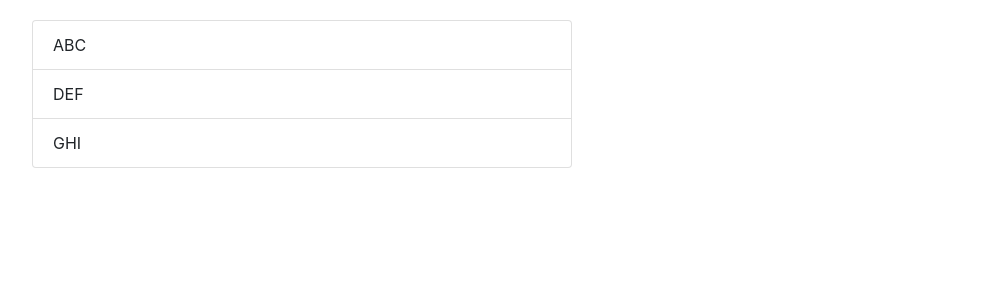
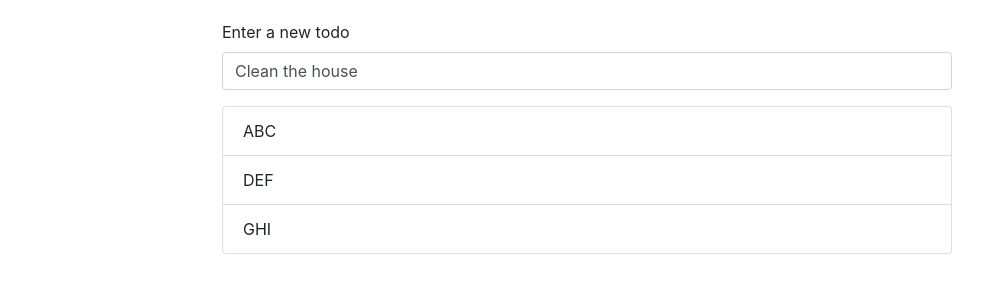
Before and after one commit to juniorvanin-zz/playground-react-redux, a React (Create React App) app: page / in a window 1280 px wide. Shown: the top 300 px of the page, without its empty margins (53-1036 px from the left). Built offline with nearby package versions, Linux system fonts and the light colour scheme.

Commit message:
Adds new input text for adding a new todo.

```diff
--- a/package.json
+++ b/package.json
@@ -11,6 +11,6 @@
   },
   "scripts": {
     "start": "react-scripts start",
-    "build": "react-scripts build",
+    "build": "react-scripts build"
   }
 }
--- a/src/App.css
+++ b/src/App.css
@@ -26,6 +26,8 @@
   margin-top: 20px;
 }
 
+
+
 @keyframes App-logo-spin {
   from { transform: rotate(0deg); }
   to { transform: rotate(360deg); }
--- a/src/App.js
+++ b/src/App.js
@@ -1,12 +1,19 @@
 import React from 'react';
 import TodoList from './todoList/containers/todoList'
+import NewTodo from './todoList/newTodo/containers/newTodo'
+
 import './App.css';
 
 const App = () => (
   <div className="container">
     <div className="todo-list">
-      <div className="row">
-        <div className="col-6">
+      <div className="row justify-content-md-center">
+        <div className="col-8">
+          <NewTodo />
+        </div>
+      </div>
+      <div className="row justify-content-md-center">
+        <div className="col-8">
           <TodoList />
         </div>
       </div>
--- /dev/null
+++ b/src/actions/index.js
@@ -0,0 +1,6 @@
+export const updateNewTodo = word => {
+  return {
+    type: 'UPDATE_NEW_TODO',
+    word
+  }
+}
--- a/src/reducers/todoList.js
+++ b/src/reducers/todoList.js
@@ -1,4 +1,5 @@
 const initState = {
+    newTodo: 'Clean the house',
     todos: [
       { id: 1, value: 'ABC' },
       { id: 2, value: 'DEF' },
@@ -8,6 +9,11 @@ const initState = {
 
 const todoList = (state = initState, action) => {
   switch (action.type) {
+    case 'UPDATE_NEW_TODO':
+     return {
+       ...state,
+       newTodo: action.word
+    }
     default:
       return state
   }
--- /dev/null
+++ b/src/todoList/newTodo/components/newTodo.js
@@ -0,0 +1,24 @@
+import React from 'react'
+
+const handleChange = (updateNewTodo) => (evt) => {
+  evt.preventDefault()
+  updateNewTodo(evt.target.value)
+}
+
+
+const NewTodo = ({ todoList, updateNewTodo }) => (
+  <form>
+    <div className="form-group">
+     <label htmlFor="newTodo">Enter a new todo</label>
+     <input
+      type="text"
+      className="form-control"
+      id="newTodo"
+      placeholder="clean the house"
+      onChange={ handleChange(updateNewTodo) }
+      value={ todoList.newTodo }/>
+    </div>
+   </form>
+)
+
+export default NewTodo
--- /dev/null
+++ b/src/todoList/newTodo/containers/newTodo.js
@@ -0,0 +1,17 @@
+import NewTodo from '../components/newTodo'
+import { connect } from 'react-redux'
+import { updateNewTodo } from '../../../actions'
+
+
+const mapStateToProps = (state) => state
+
+const mapDispatchToProps = dispatch => {
+  return {
+    updateNewTodo: word => {
+      dispatch(updateNewTodo(word))
+    }
+  }
+}
+
+const connector = connect(mapStateToProps, mapDispatchToProps)
+export default connector(NewTodo)
```
